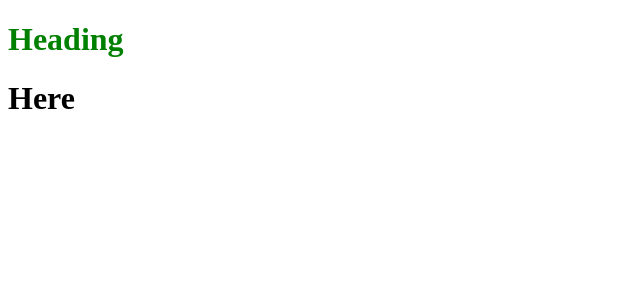
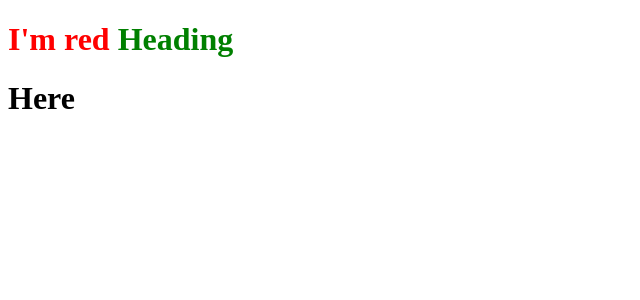
Before and after one commit to shahrukh1494/nextjs-fundamentals-practice, a Next.js app: page / in a window 1280 px wide. Shown: the top 300 px of the page, without its empty margins (0-640 px from the left). Built offline with nearby package versions, Linux system fonts and the light colour scheme.

Commit message:
installed and added sass for css

```diff
--- a/package.json
+++ b/package.json
@@ -15,6 +15,7 @@
   "devDependencies": {
     "@types/node": "^15.0.2",
     "@types/react": "^17.0.5",
+    "sass": "^1.32.12",
     "typescript": "^4.2.4"
   }
 }
--- a/pages/index.module.css
+++ /dev/null
@@ -1,3 +0,0 @@
-h1.red {
-  color: green;
-}
--- /dev/null
+++ b/pages/index.module.scss
@@ -0,0 +1,6 @@
+h1.red {
+  color: green;
+  span {
+    color: red;
+  }
+}
--- a/pages/index.tsx
+++ b/pages/index.tsx
@@ -1,9 +1,12 @@
-import styles from "./index.module.css";
+import styles from "./index.module.scss";
 
 function Heading(props) {
   return (
     <div>
-      <h1 className={styles.red}>{props.heading}</h1>
+      <h1 className={styles.red}>
+        <span>I'm red </span>
+        {props.heading}
+      </h1>
     </div>
   );
 }
```
Also changed, not shown: 1 other file (tests, documents, lock files or other folders).
